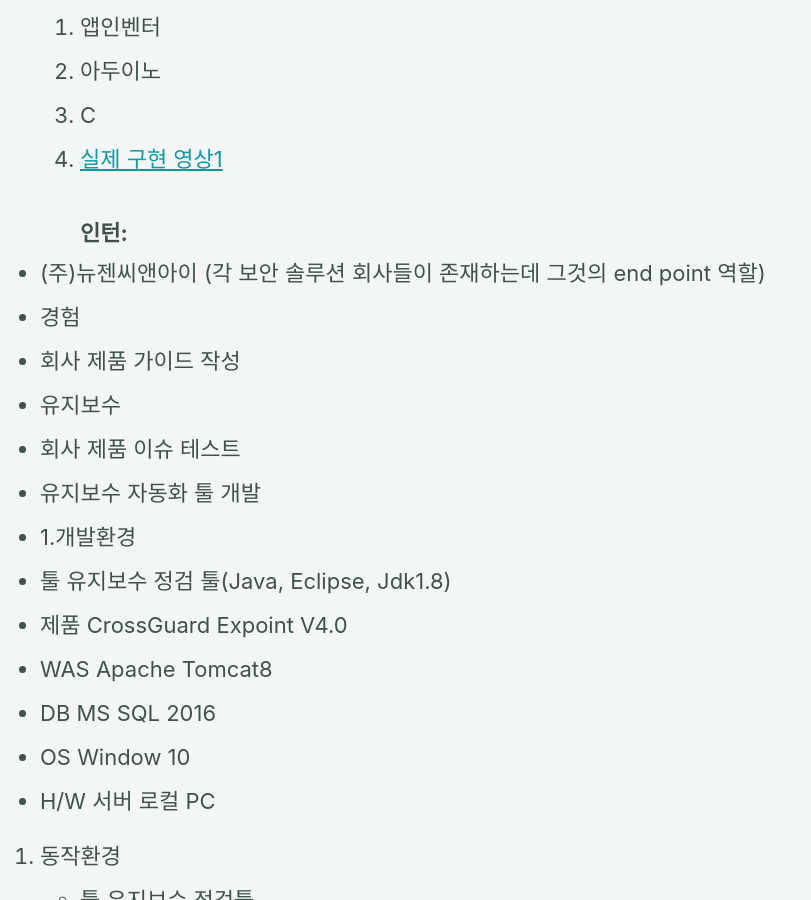
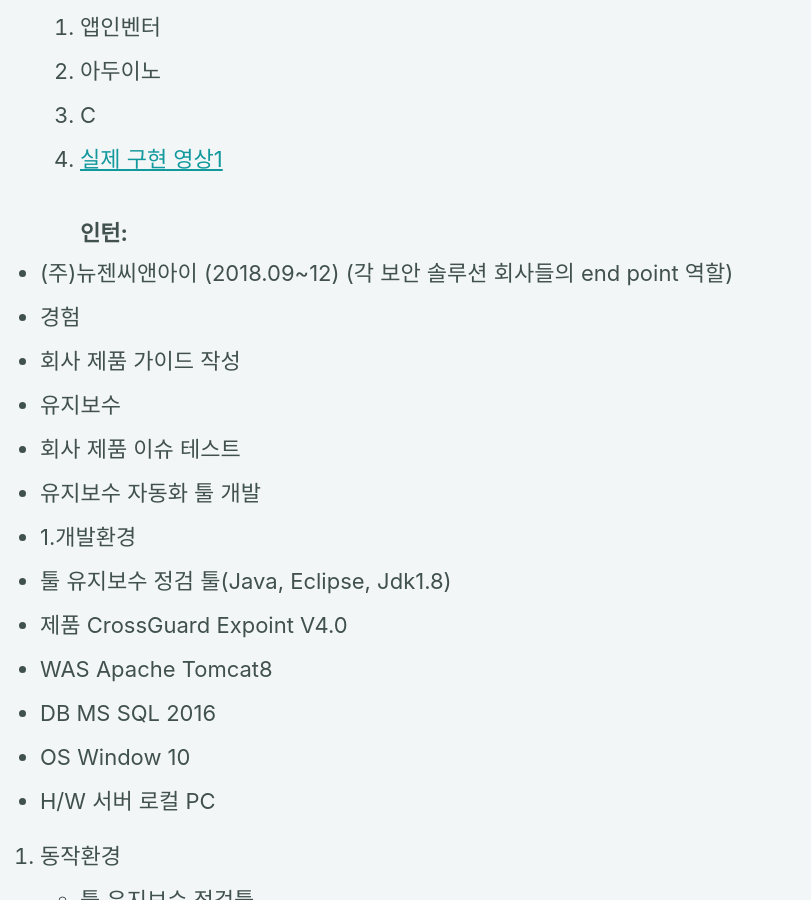
Before and after one commit to JHHWANG01/JHHWANG01.github.io, a Jekyll site: the page built from _pages/about.md, in a window 1280 px wide and 900 px high, scrolled down 652 px. Shown: the whole window, without its empty margins (0-811 px from the left). Built offline with Jekyll 4.4.1, drawn with Linux system fonts in a browser that asks for light colours; cached includes are drawn as plain includes; nearby versions of some CDN libraries; our own code applies the rules of GitHub Pages for plain Markdown files.

Commit message:
no message

```diff
--- a/_pages/about.md
+++ b/_pages/about.md
@@ -1,9 +1,4 @@
----
-permalink: /about/
-title: "About"
-excerpt: "주어진 상황에서 200%를 만들기위해 노력하겠습니다."
-toc: true
----
+
 
 이력서
 =====
@@ -25,8 +20,8 @@ toc: true
 3. C
 4. [실제 구현 영상1](https://youtu.be/WEudRjVYw7s)
 ### 인턴:
-- (주)뉴젠씨앤아이
-(각 보안 솔루션 회사들이 존재하는데 그것의 end point 역할)
+- (주)뉴젠씨앤아이 (2018.09~12)
+(각 보안 솔루션 회사들의 end point 역할)
 - 경험
 - 회사 제품 가이드 작성
 - 유지보수
```
